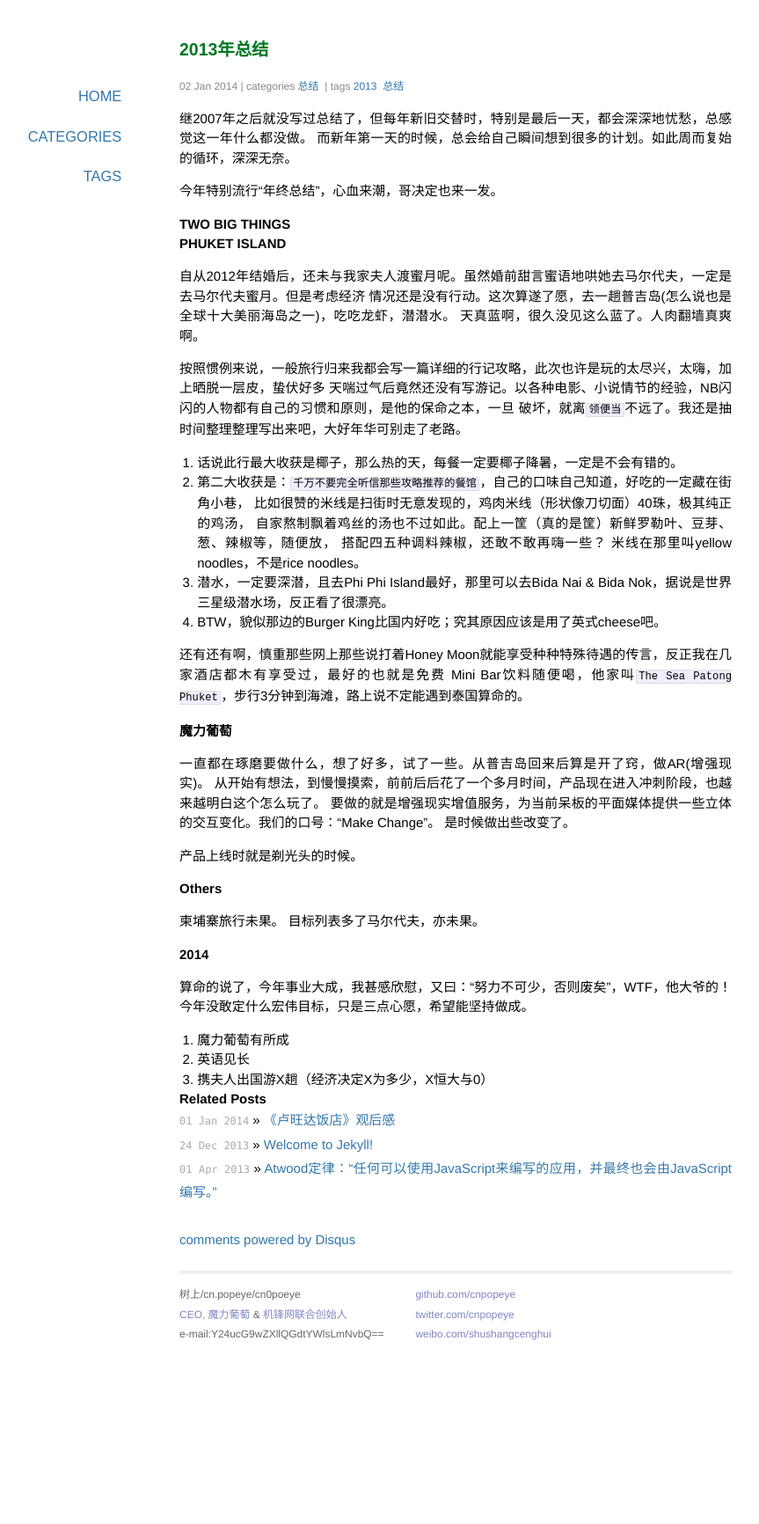
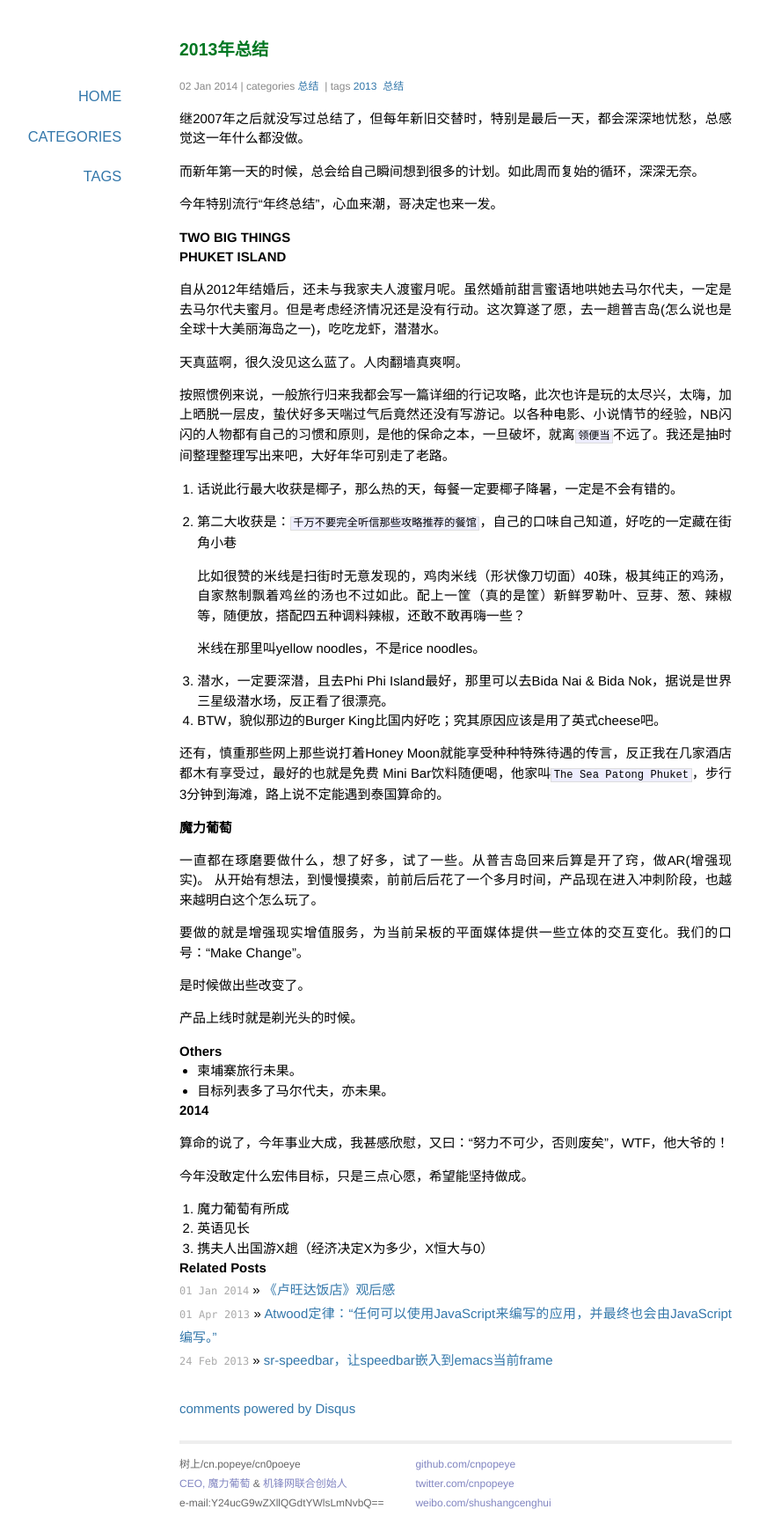
Before and after one commit to cnpopeye/cnpopeye.github.io, a Jekyll site: the page built from _posts/2014-01-02-summa-of-2013.md, in a window 1280 px wide. Shown: the whole page at 88% size, without its empty margins (122-985 px from the left). Built offline with Jekyll 4.4.1, drawn with Linux system fonts in a browser that asks for light colours; Markdown is read by kramdown in place of the engine named in the settings; comment, search, counter and statistics services are not loaded; before the commit the page ends 1539 px from its top, so only the background shows below that.

```diff
--- a/_posts/2014-01-02-summa-of-2013.md
+++ b/_posts/2014-01-02-summa-of-2013.md
@@ -8,6 +8,7 @@ tags: 2013 总结
 
 
 继2007年之后就没写过总结了，但每年新旧交替时，特别是最后一天，都会深深地忧愁，总感觉这一年什么都没做。
+
 而新年第一天的时候，总会给自己瞬间想到很多的计划。如此周而复始的循环，深深无奈。
 
 今年特别流行“年终总结”，心血来潮，哥决定也来一发。
@@ -15,43 +16,44 @@ tags: 2013 总结
 ###TWO BIG THINGS
 
 #### PHUKET ISLAND
-   自从2012年结婚后，还未与我家夫人渡蜜月呢。虽然婚前甜言蜜语地哄她去马尔代夫，一定是去马尔代夫蜜月。但是考虑经济
-情况还是没有行动。这次算遂了愿，去一趟普吉岛(怎么说也是全球十大美丽海岛之一)，吃吃龙虾，潜潜水。
+   自从2012年结婚后，还未与我家夫人渡蜜月呢。虽然婚前甜言蜜语地哄她去马尔代夫，一定是去马尔代夫蜜月。但是考虑经济情况还是没有行动。这次算遂了愿，去一趟普吉岛(怎么说也是全球十大美丽海岛之一)，吃吃龙虾，潜潜水。
+
 天真蓝啊，很久没见这么蓝了。人肉翻墙真爽啊。
 
-   按照惯例来说，一般旅行归来我都会写一篇详细的行记攻略，此次也许是玩的太尽兴，太嗨，加上晒脱一层皮，蛰伏好多
-天喘过气后竟然还没有写游记。以各种电影、小说情节的经验，NB闪闪的人物都有自己的习惯和原则，是他的保命之本，一旦
-破坏，就离`领便当`不远了。我还是抽时间整理整理写出来吧，大好年华可别走了老路。
+   按照惯例来说，一般旅行归来我都会写一篇详细的行记攻略，此次也许是玩的太尽兴，太嗨，加上晒脱一层皮，蛰伏好多天喘过气后竟然还没有写游记。以各种电影、小说情节的经验，NB闪闪的人物都有自己的习惯和原则，是他的保命之本，一旦破坏，就离`领便当`不远了。我还是抽时间整理整理写出来吧，大好年华可别走了老路。
 
    1. 话说此行最大收获是椰子，那么热的天，每餐一定要椰子降暑，一定是不会有错的。
-   2. 第二大收获是：`千万不要完全听信那些攻略推荐的餐馆`，自己的口味自己知道，好吃的一定藏在街角小巷，
-      比如很赞的米线是扫街时无意发现的，鸡肉米线（形状像刀切面）40珠，极其纯正的鸡汤，
-      自家熬制飘着鸡丝的汤也不过如此。配上一筐（真的是筐）新鲜罗勒叶、豆芽、葱、辣椒等，随便放，
-      搭配四五种调料辣椒，还敢不敢再嗨一些？
+   2. 第二大收获是：`千万不要完全听信那些攻略推荐的餐馆`，自己的口味自己知道，好吃的一定藏在街角小巷
+
+      比如很赞的米线是扫街时无意发现的，鸡肉米线（形状像刀切面）40珠，极其纯正的鸡汤，自家熬制飘着鸡丝的汤也不过如此。配上一筐（真的是筐）新鲜罗勒叶、豆芽、葱、辣椒等，随便放，搭配四五种调料辣椒，还敢不敢再嗨一些？
+
       米线在那里叫yellow noodles，不是rice noodles。
    3. 潜水，一定要深潜，且去Phi Phi Island最好，那里可以去Bida Nai & Bida Nok，据说是世界三星级潜水场，反正看了很漂亮。
    4. BTW，貌似那边的Burger King比国内好吃；究其原因应该是用了英式cheese吧。
 
-还有还有啊，慎重那些网上那些说打着Honey Moon就能享受种种特殊待遇的传言，反正我在几家酒店都木有享受过，最好的也就是免费
+还有，慎重那些网上那些说打着Honey Moon就能享受种种特殊待遇的传言，反正我在几家酒店都木有享受过，最好的也就是免费
 Mini Bar饮料随便喝，他家叫`The Sea Patong Phuket`，步行3分钟到海滩，路上说不定能遇到泰国算命的。
 
 
 #### 魔力葡萄
    一直都在琢磨要做什么，想了好多，试了一些。从普吉岛回来后算是开了窍，做AR(增强现实)。
 从开始有想法，到慢慢摸索，前前后后花了一个多月时间，产品现在进入冲刺阶段，也越来越明白这个怎么玩了。
+
 要做的就是增强现实增值服务，为当前呆板的平面媒体提供一些立体的交互变化。我们的口号：“Make Change”。
+
 是时候做出些改变了。
 
    产品上线时就是剃光头的时候。
 
 
 ###Others
-   柬埔寨旅行未果。
-   目标列表多了马尔代夫，亦未果。
+   - 柬埔寨旅行未果。
+   - 目标列表多了马尔代夫，亦未果。
 
 
 ###2014
    算命的说了，今年事业大成，我甚感欣慰，又曰：“努力不可少，否则废矣”，WTF，他大爷的！
+
    今年没敢定什么宏伟目标，只是三点心愿，希望能坚持做成。
 
    1. 魔力葡萄有所成
--- a/index.html
+++ b/index.html
@@ -23,7 +23,6 @@ desc: 一些文章记录，涵盖技术和生活方面。
   </ul>
 
 </div>
-
 
 
 <div id="post-pagination" class="paginator">
```
Also changed, not shown: _posts/2013-12-24-welcome-to-jekyll.markdown (deleted, +0 -24 lines), _posts/2014-01-01-review-of-hotel-rwanda.md (+19 -11 lines).
